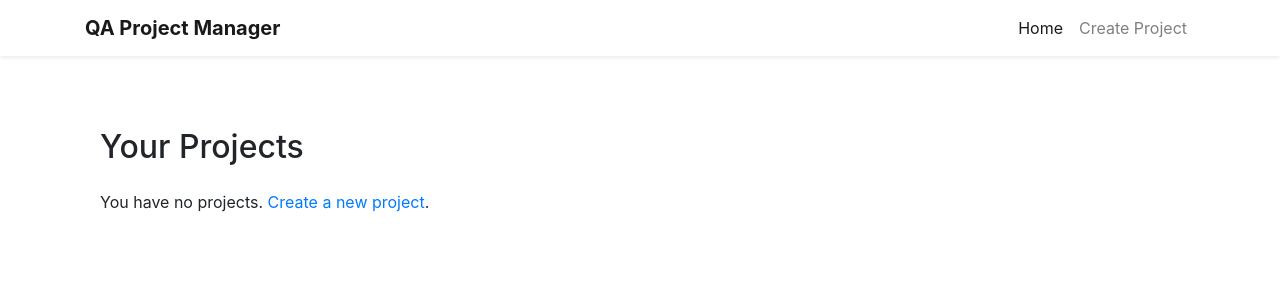
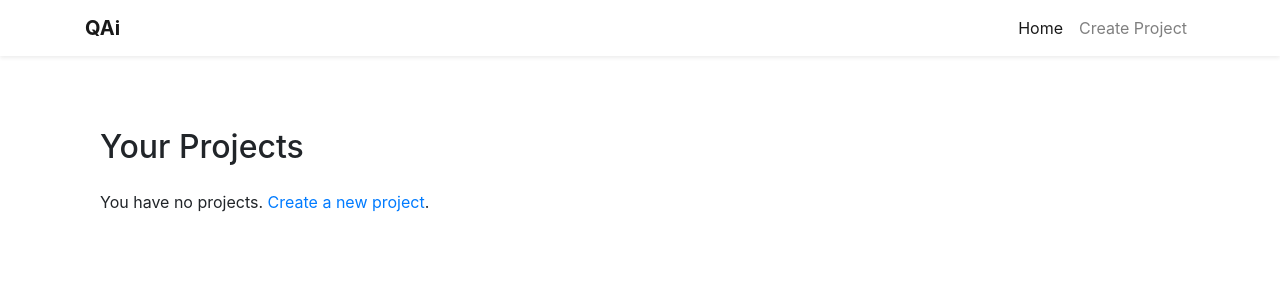
Before and after one commit to ahmedkmadani/qai-project, a Django app: page / in a window 1280 px wide. Shown: the top 300 px of the page. Run offline with Django 5.2, Linux system fonts and the light colour scheme; data that the repository does not hold is empty; some libraries are stand-ins or nearby versions.

Commit message:
change the name to Qai

```diff
--- a/apps/templates/base.html
+++ b/apps/templates/base.html
@@ -6,7 +6,7 @@
     <!-- Existing head content -->
     <meta charset="UTF-8">
     <meta name="viewport" content="width=device-width, initial-scale=1.0">
-    <title>{% block title %}QA Project Manager{% endblock %}</title>
+    <title>{% block title %}QAi{% endblock %}</title>
     <!-- Google Fonts: Lato -->
     <link href="https://fonts.googleapis.com/css2?family=Lato:wght@400;700&display=swap" rel="stylesheet">
     <!-- Bootstrap CSS -->
@@ -20,7 +20,7 @@
     <nav class="navbar navbar-expand-lg navbar-light bg-white fixed-top shadow-sm">
         <div class="container">
             <a class="navbar-brand font-weight-bold" href="{% url 'projects' %}">
-                QA Project Manager
+                QAi
             </a>
             <button class="navbar-toggler" type="button" data-toggle="collapse" data-target="#navbarNav"
                 aria-controls="navbarNav" aria-expanded="false" aria-label="Toggle navigation">
```
